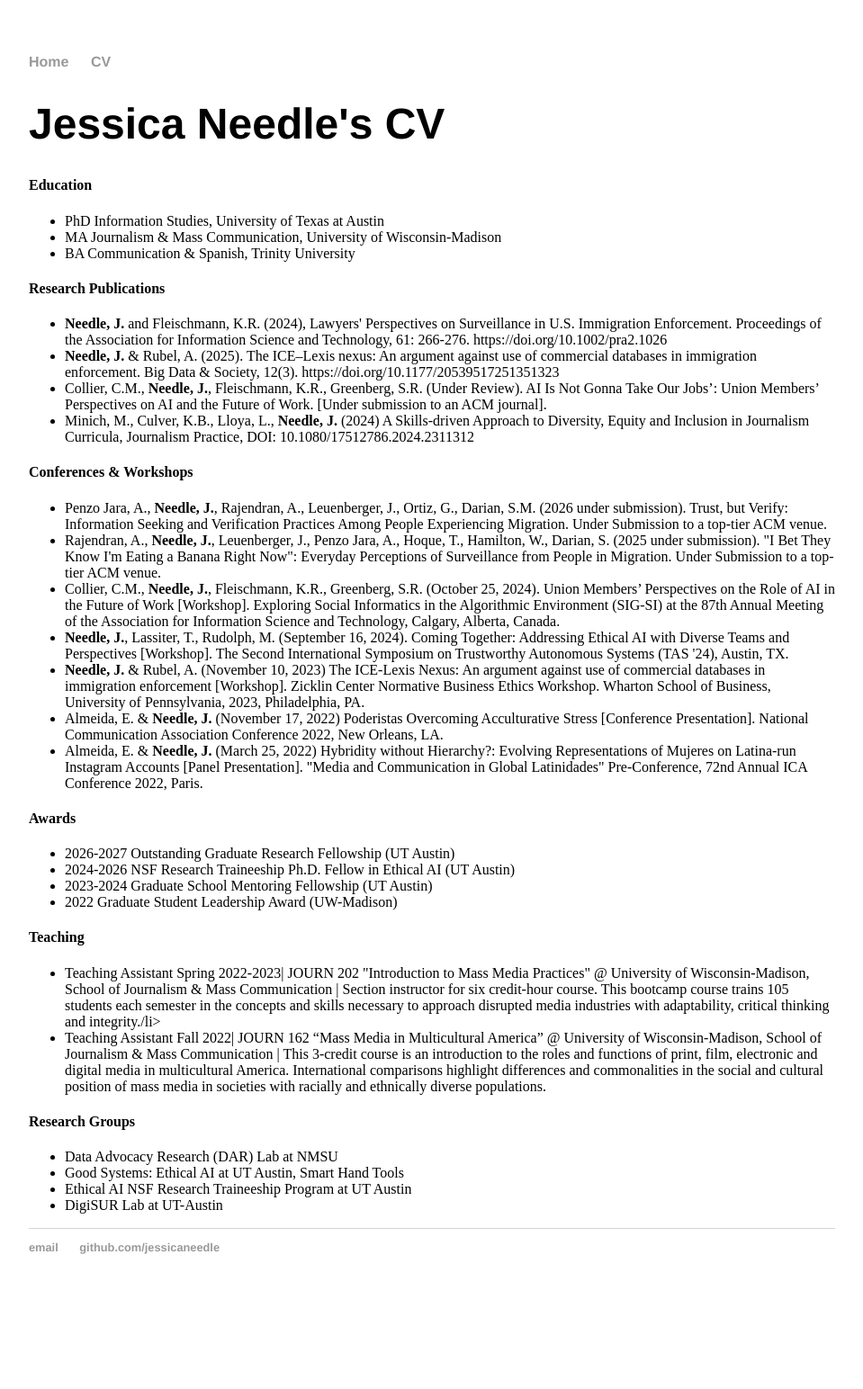
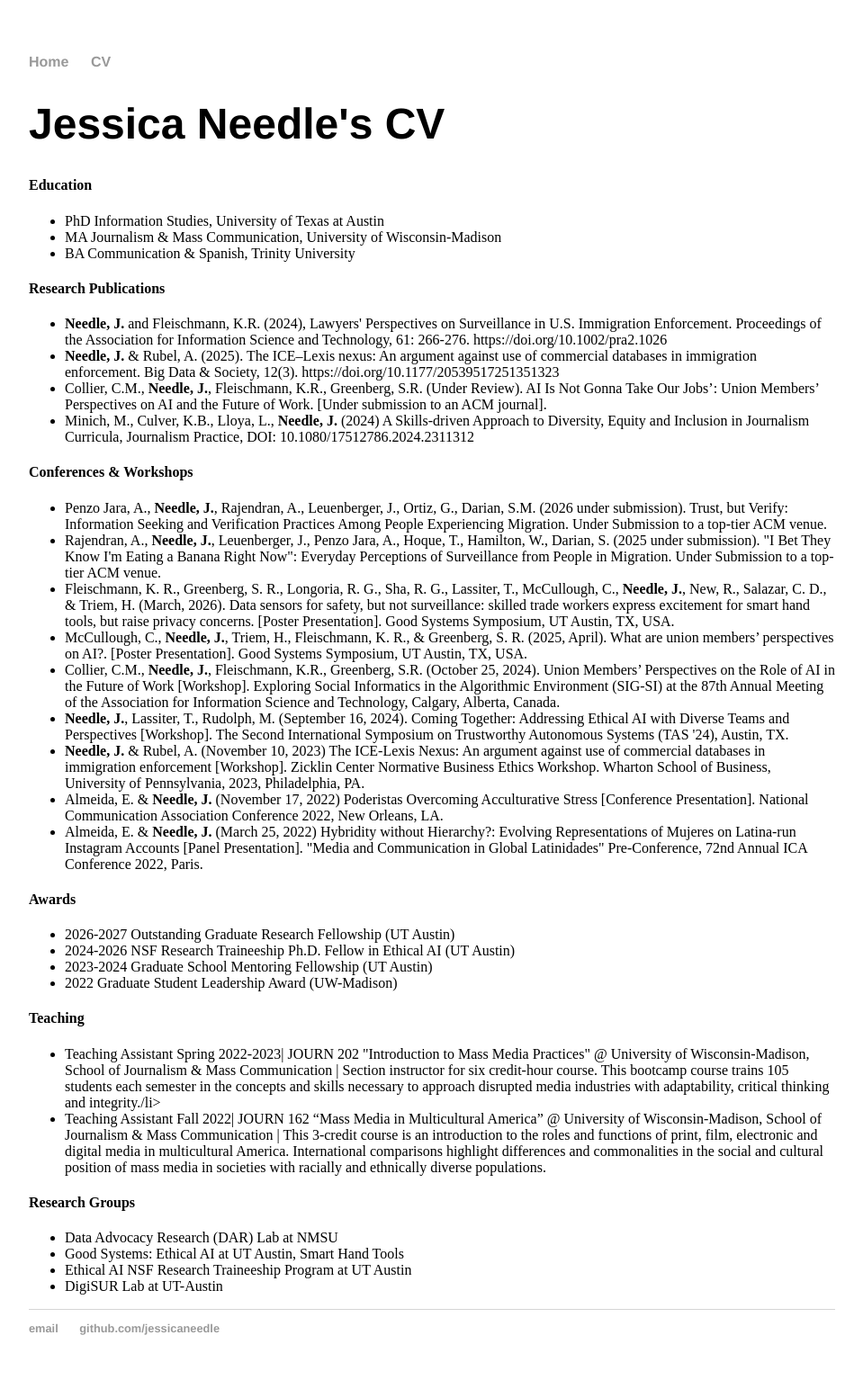
Before and after one commit to jessicaneedle/jessicaneedle.github.io, a Jekyll site: the page built from cv/index.html, in a window 1280 px wide. Shown: the whole page at 90% size, without its empty margins (160-1119 px from the left). Built offline with Jekyll 4.4.1, drawn with Linux system fonts in a browser that asks for light colours; before the commit the page ends 1454 px from its top, so only the background shows below that.

Commit message:
Update index.html
Added Good system symposium poster pubs

```diff
--- a/cv/index.html
+++ b/cv/index.html
@@ -23,6 +23,8 @@ title: Jessica Needle
 	<ul>
 		<li>Penzo Jara, A., <b>Needle, J.</b>, Rajendran, A., Leuenberger, J.,  Ortiz, G., Darian, S.M. (2026 under submission). Trust, but Verify: Information Seeking and Verification Practices Among People Experiencing Migration. Under Submission to a top-tier ACM venue.</li>
 		<li>Rajendran, A., <b>Needle, J.</b>, Leuenberger, J., Penzo Jara, A., Hoque, T., Hamilton, W., Darian, S. (2025 under submission). "I Bet They Know I'm Eating a Banana Right Now": Everyday Perceptions of Surveillance from People in Migration. Under Submission to a top-tier ACM venue.</li>
+		<li>Fleischmann, K. R., Greenberg, S. R., Longoria, R. G., Sha, R. G., Lassiter, T., McCullough, C., <b>Needle, J.</b>, New, R., Salazar, C. D., & Triem, H. (March, 2026). Data sensors for safety, but not surveillance: skilled trade workers express excitement for smart hand tools, but raise privacy concerns. [Poster Presentation]. Good Systems Symposium, UT Austin, TX, USA.</li>
+		<li>McCullough, C., <b>Needle, J.</b>, Triem, H., Fleischmann, K. R., & Greenberg, S. R. (2025, April). What are union members’ perspectives on AI?. [Poster Presentation]. Good Systems Symposium, UT Austin, TX, USA.</li>
 		<li>Collier, C.M., <b>Needle, J.</b>, Fleischmann, K.R., Greenberg, S.R. (October 25, 2024). Union Members’ Perspectives on the Role of AI in the Future of Work [Workshop]. Exploring Social Informatics in the Algorithmic Environment (SIG-SI) at the 87th Annual Meeting of the Association for Information Science and Technology, Calgary, Alberta, Canada.</li>
 		<li><b>Needle, J.</b>, Lassiter, T., Rudolph, M. (September 16, 2024). Coming Together: Addressing Ethical AI with Diverse Teams and Perspectives [Workshop]. The Second International Symposium on Trustworthy Autonomous Systems (TAS '24), Austin, TX.</li>
 		<li><b>Needle, J.</b> & Rubel, A. (November 10, 2023) The ICE-Lexis Nexus: An argument against use of commercial databases in immigration enforcement [Workshop]. Zicklin Center Normative Business Ethics Workshop. Wharton School of Business, University of Pennsylvania, 2023, Philadelphia, PA.</li>
```
